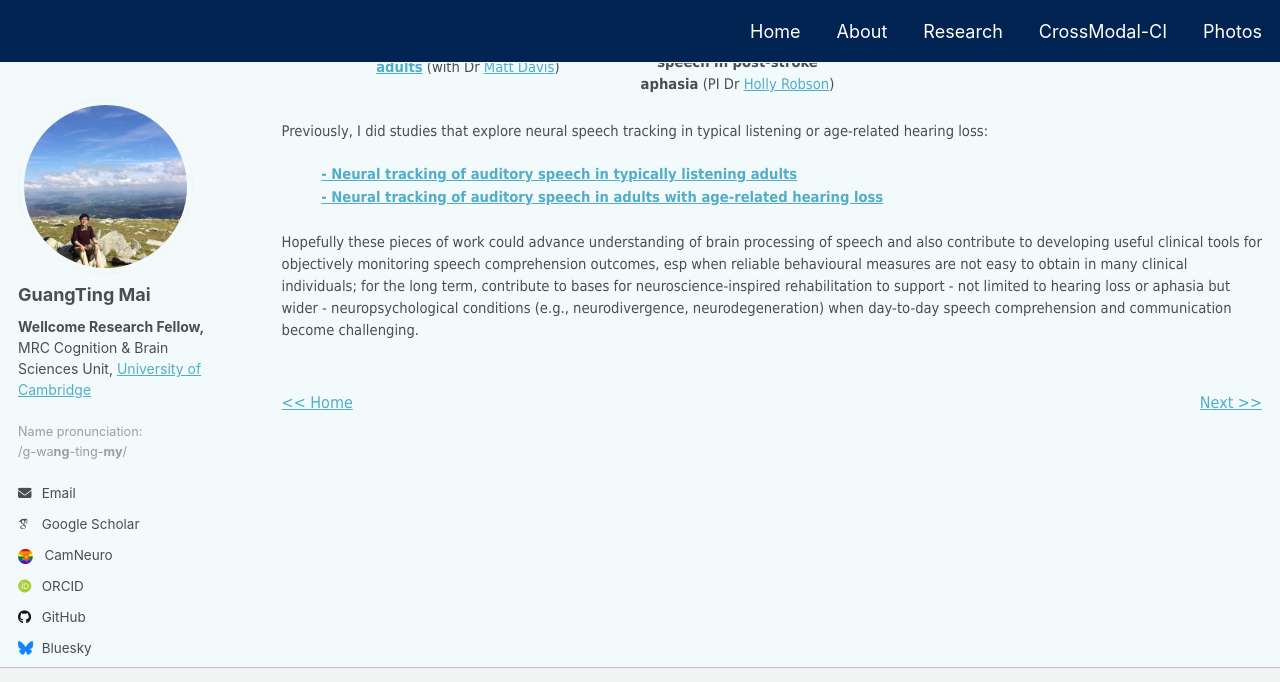
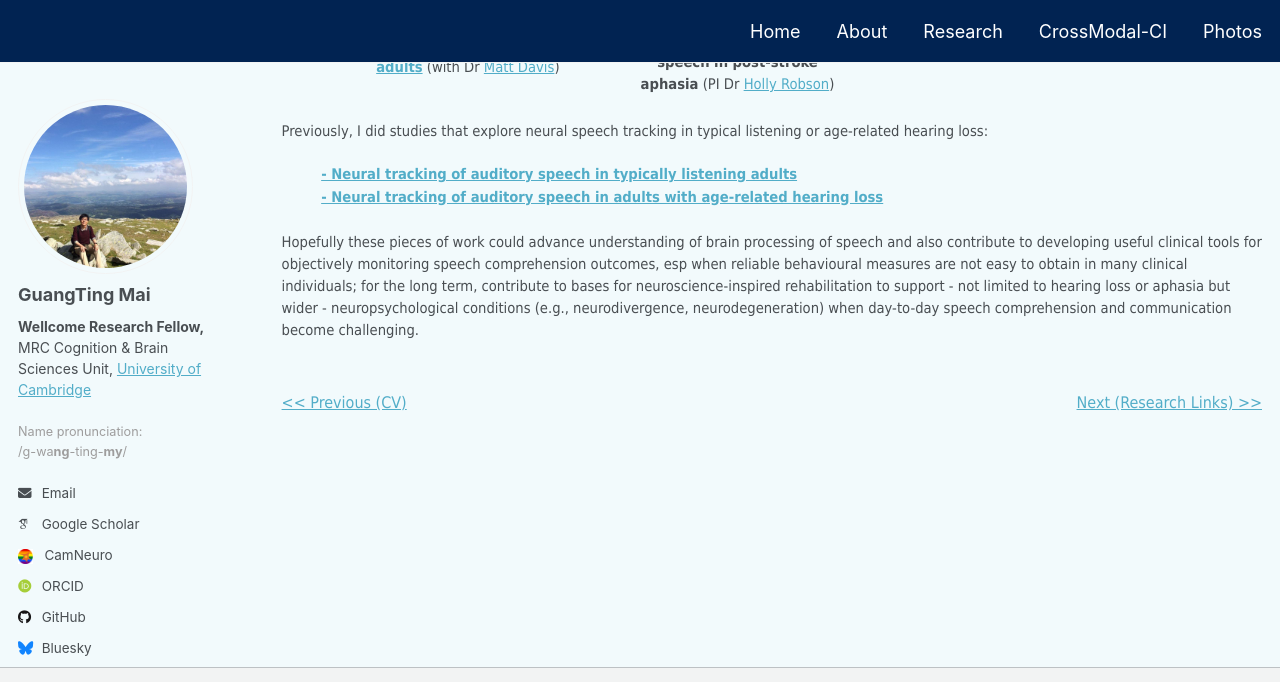
Before and after one commit to guangtingmai/guangtingmai.github.io, a Jekyll site: the page built from _pages/research-content.html, in a window 1280 px wide and 900 px high, scrolled down 782 px, cut to the strip 0-682 px from the top of the window. Built offline with Jekyll 4.4.1, drawn with Linux system fonts in a browser that asks for light colours; some web fonts are replaced.

Commit message:
Update research-content.html

```diff
--- a/_pages/research-content.html
+++ b/_pages/research-content.html
@@ -56,6 +56,6 @@ author_profile: true
   challenging.</span></p>
 <br>
 <div style="font-size: 12pt;font-family:Tahoma;line-height: 1.5;display: flex; justify-content: space-between;">
-  <span><a href="https://guangtingmai.github.io/readme/"><< Home</a></span>
-  <span><a href="https://guangtingmai.github.io/research-links/">Next >></a></span>
+  <span><a href="https://guangtingmai.github.io/readme/"><< Previous (CV)</a></span>
+  <span><a href="https://guangtingmai.github.io/research-links/">Next (Research Links) >></a></span>
 </div>
```
